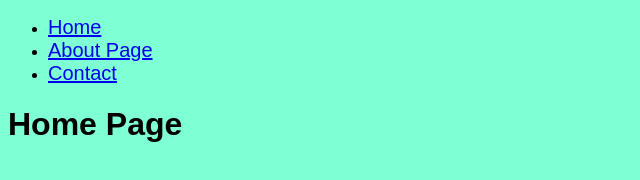
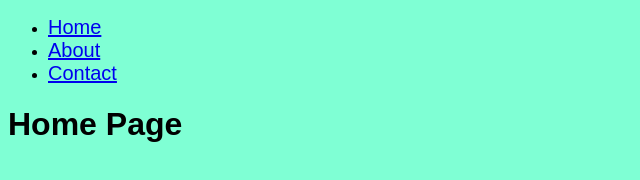
Before and after one commit to jayaporalla/GithubCourseProject, a plain HTML site: page index.html in a window 1280 px wide. Shown: the full height of the page, 0-640 px from the left. Drawn offline with Linux system fonts and the light colour scheme.

Commit message:
Update index.html

```diff
--- a/index.html
+++ b/index.html
@@ -13,7 +13,7 @@
                 <a href="/index.html">Home</a>
             </li>
             <li>
-                <a href="/about.html">About Page</a>
+                <a href="/about.html">About</a>
             </li>
             <li>
                 <a href="/contact.html">Contact</a>
```
